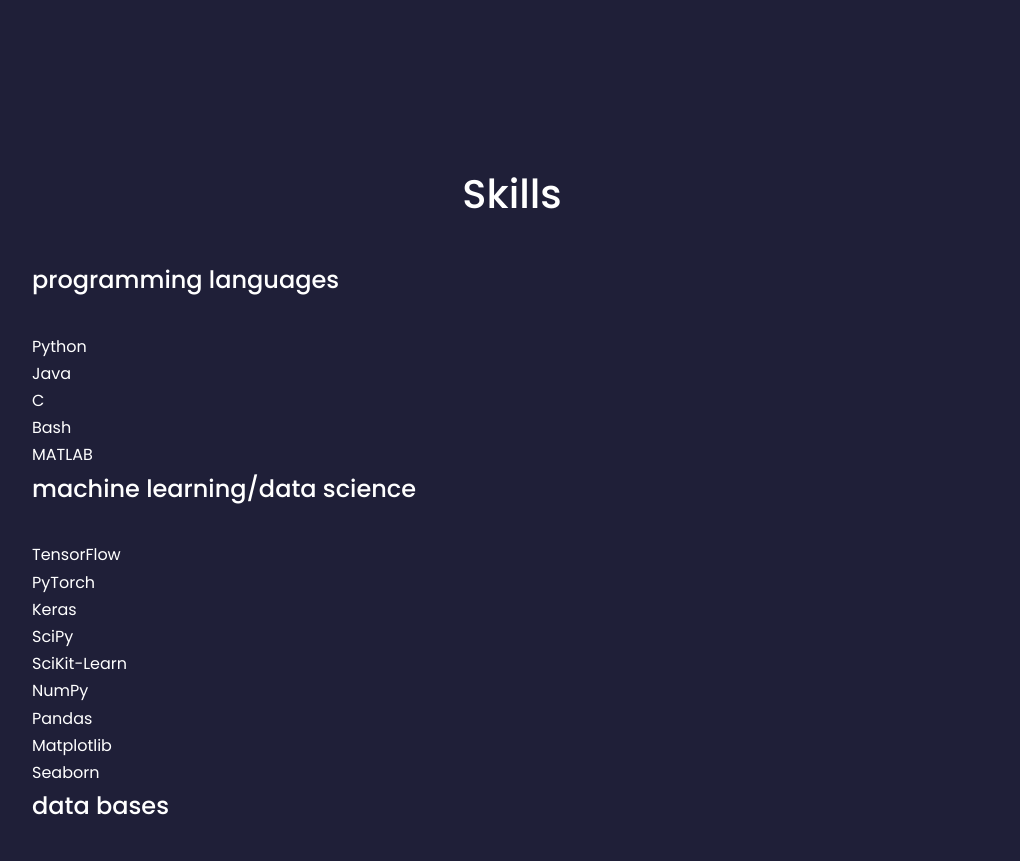
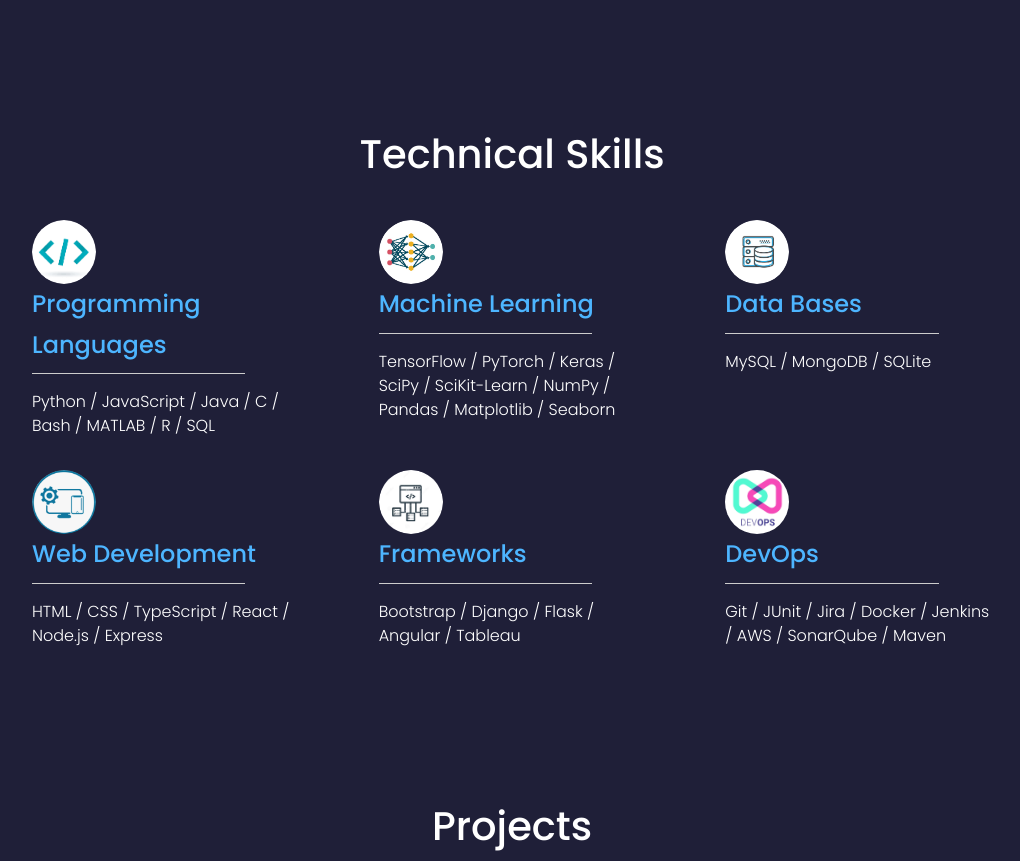
Before and after one commit to asherk7/personal-website, a React (Create React App) app: page / in a window 1280 px wide. Shown: the part 1560-2421 px from the top of the page, without its empty margins (128-1148 px from the left). Built offline with nearby package versions, Linux system fonts and the light colour scheme.

Commit message:
finished the skills section

```diff
--- a/src/components/skills/Skills.js
+++ b/src/components/skills/Skills.js
@@ -1,72 +1,70 @@
 import React from 'react'
+import programming from '../../resources/programming.png'
+import ML from '../../resources/ML.png'
+import DB from '../../resources/DB.png'
+import webdev from '../../resources/webdev.png'
+import Frameworks from '../../resources/Frameworks.png'
+import devops from '../../resources/devops.png'
 import './skills.css'
 
 const Skills = () => {
   return (
     <section id="skills">
-      <div className="container">
-        <h1>Skills</h1>
+      <h1>Technical Skills</h1>
+      <div className="container column">
+        <div className="skill-container">
+          <img src={programming} alt="Programming" />
+          <h2>Programming Languages</h2>
+          <hr></hr>
+          <p>
+            Python / JavaScript / Java / C / Bash / MATLAB / R / SQL
+          </p>
+        </div>
 
-        <h2>programming languages</h2>
-        <ul>
-          <li>Python</li>
-          <li>Java</li>
-          <li>C</li>
-          <li>Bash</li>
-          <li>MATLAB</li>
-        </ul>
+        <div className="skill-container">
+          <img src={ML} alt="Machine Learning" />
+          <h2>Machine Learning</h2>
+          <hr></hr>
+          <p>
+            TensorFlow / PyTorch / Keras / SciPy / SciKit-Learn / NumPy / Pandas / Matplotlib / Seaborn
+          </p>
+        </div>
 
-        <h2>machine learning/data science</h2>
-        <ul>
-          <li>TensorFlow</li>
-          <li>PyTorch</li>
-          <li>Keras</li>
-          <li>SciPy</li>
-          <li>SciKit-Learn</li>
-          <li>NumPy</li>
-          <li>Pandas</li>
-          <li>Matplotlib</li>
-          <li>Seaborn</li>
-        </ul>
+        <div className="skill-container">
+          <img src={DB} alt="Databases" />
+          <h2>Data Bases</h2>
+          <hr></hr>
+          <p>
+            MySQL / MongoDB / SQLite
+          </p>
+        </div>
 
-        <h2>data bases</h2>
-        <ul>
-          <li>MySQL</li>
-          <li>MongoDB</li>
-          <li>SQLite</li>
-        </ul>
+        <div className="skill-container">
+          <img src={webdev} alt="Web Development" />
+          <h2>Web Development</h2>
+          <hr></hr>
+          <p>
+            HTML / CSS / TypeScript / React / Node.js / Express
+          </p>
+        </div>
 
-        <h2>web development</h2>
-        <ul>
-          <li>HTML</li>
-          <li>CSS</li>
-          <li>JavaScript</li>
-          <li>TypeScript</li>
-          <li>React</li>
-          <li>Node.js</li>
-          <li>Express</li>
-        </ul>
+        <div className="skill-container">
+          <img src={Frameworks} alt="Frameworks" />
+          <h2>Frameworks</h2>
+          <hr></hr>
+          <p>
+            Bootstrap / Django / Flask / Angular / Tableau
+          </p>
+        </div>
 
-        <h2>frameworks</h2>
-        <ul>
-          <li>Bootstrap</li>
-          <li>Django</li>
-          <li>Flask</li>
-          <li>Angular</li>
-        </ul>
-
-        <h2>devops</h2>
-        <ul>
-          <li>Git</li>
-          <li>JUnit</li>
-          <li>Jira</li>
-          <li>Docker</li>
-          <li>Jenkins</li>
-          <li>AWS</li>
-          <li>SonarQube</li>
-          <li>Maven</li>
-        </ul>
-
+        <div className="skill-container">
+          <img src={devops} alt="DevOps" />
+          <h2>DevOps</h2>
+          <hr></hr>
+          <p>
+            Git / JUnit / Jira / Docker / Jenkins / AWS / SonarQube / Maven
+          </p>
+        </div>
       </div>
     </section>
   )
--- a/src/components/skills/skills.css
+++ b/src/components/skills/skills.css
@@ -0,0 +1,64 @@
+.skill-container > img {
+    width: 4rem;
+    height: 4rem;
+    border-radius: 50%;
+}
+
+h2{
+    color: var(--color-primary);
+    margin-bottom: -0.5rem;
+}
+
+hr{
+    margin: 1rem 0;
+    max-width: 80%;
+    border-top: 1px solid #ccc;
+    overflow: visible;
+    display: block;
+    text-align: center;
+    height: 0;
+}
+
+p {
+    font-size: 1rem;
+    font-weight: 300;
+    line-height: 1.5;
+    margin-top: 0;
+    margin-bottom: 1rem;
+    padding: 0;
+    display: block;
+}
+
+.column{
+    display: grid;
+    grid-template-columns: repeat(3, 1fr);
+    gap: 1rem 5rem;
+}
+
+/* media queries */
+
+@media screen and (max-width: 1000px) {
+    .column{
+        grid-template-columns: repeat(2, 1fr);
+    }
+}
+
+@media screen and (max-width: 600px) {
+    .column{
+        grid-template-columns: repeat(1, 1fr);
+    }
+
+    .skill-container{
+        display: flex;
+        flex-direction: column;
+        text-align: center;
+    }
+
+    .skill-container > img {
+        margin: 0 auto;
+    }
+
+    hr{
+        max-width: 100%;
+    }
+}
--- a/src/index.css
+++ b/src/index.css
@@ -59,7 +59,7 @@
     margin-top: 8rem;
 }
 
-section > h2 {
+section > h2{
     text-align: center;
     color: var(--color-primary);
     margin-bottom: 2rem;
```
